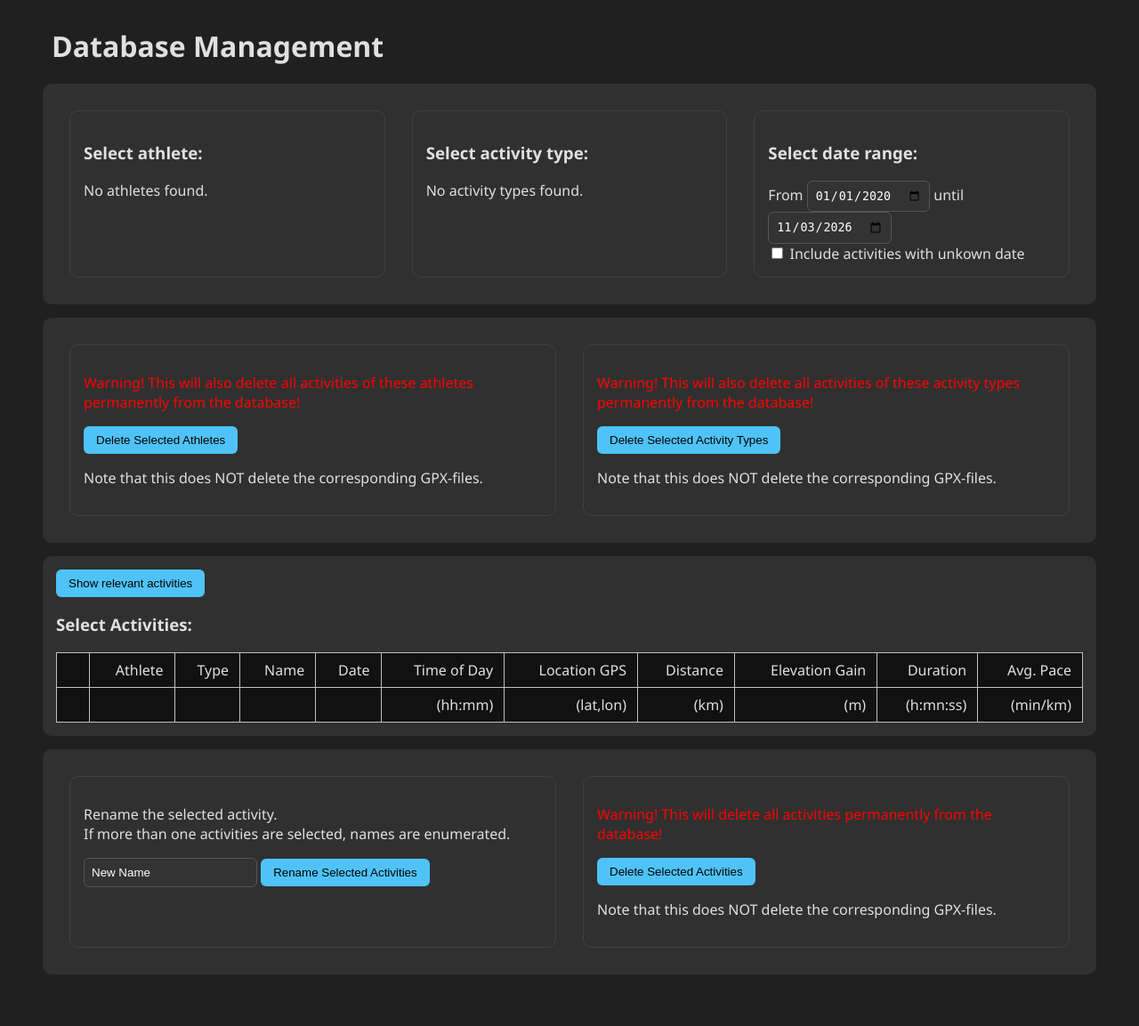
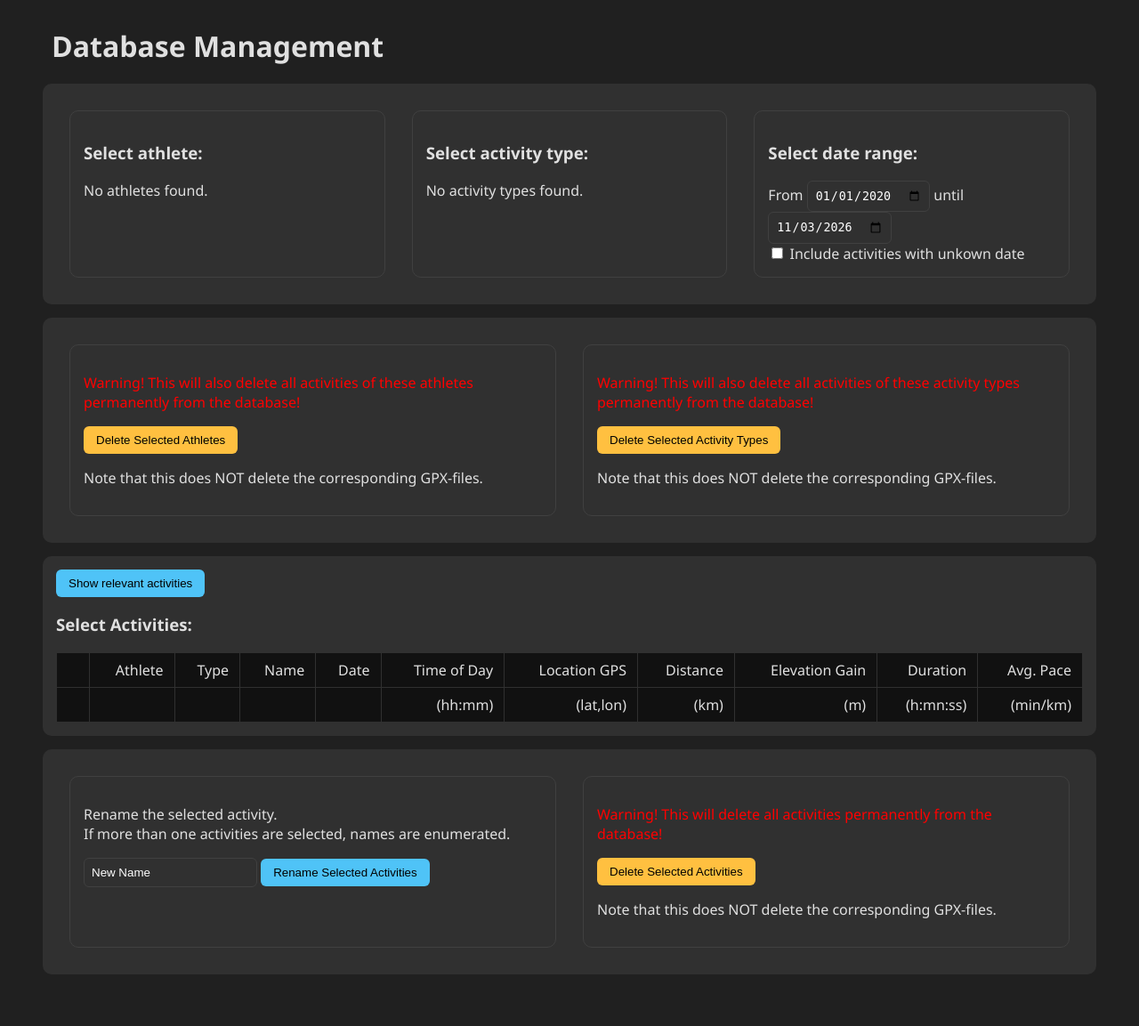
Before and after one commit to Feathergunner/GPXVis, a Flask app: page /database in a window 1280 px wide. Shown: the part 80-1233 px from the top of the page at 89% size. Run offline with Flask 3, Linux system fonts and the light colour scheme; parts of the project's set-up code (start-up, migrations or seed data) failed here and were passed over.

Commit message:
Change color of delete-buttons in database-tab, unify color management in css

```diff
--- a/static/css/style.css
+++ b/static/css/style.css
@@ -1,9 +1,12 @@
 :root {
 --bg: #202020;
 --panel: #303030;
+--panel_lowaccent: #111111;
+--panel_accent: #4fc3f7;
+--panel_warn: #ffc040;
 --border: #404040;
 --text: #e0e0e0;
---accent: #4fc3f7;
+--text_warn: #ff0000;
 }
 
 /* Navigation */
@@ -11,7 +14,7 @@
     display: flex;
     gap: 20px;
     padding: 15px 25px;
-    background-color: #333;
+    background-color: var(--panel);
 }
 
 .navbar a {
@@ -62,7 +65,7 @@ flex: 1;
 }
 
 button {
-background: var(--accent);
+background: var(--panel_accent);
 color: black;
 border: none;
 border-radius: 6px;
@@ -72,9 +75,9 @@ cursor: pointer;
 
 input,
 select {
-background: #333;
+background: var(--panel);
 color: white;
-border: 1px solid #555;
+border: 1px solid var(--border);
 border-radius: 6px;
 padding: 8px;
 }
@@ -87,6 +90,9 @@ h2 {
 	margin-left: 20px;
 }
 
+.bg_warning {
+    background-color: var(--panel_warn)
+}
 
 #map {
 	height: 500px;
@@ -99,19 +105,19 @@ h2 {
 }
 
 table {
-    background-color: #222222;
+    background-color: var(--bg);
     border-collapse: collapse;
     width: 100%;
 }
 
 th, td {
-    border: 1px solid #c0c0c0;
+    border: 1px solid var(--panel);
     padding: 8px 12px;
     text-align: right;
 }
 
 thead {
-    background-color: #111111;
+    background-color: var(--panel_lowaccent);
 }
 
 .checkbox-column {
--- a/templates/database.html
+++ b/templates/database.html
@@ -8,12 +8,12 @@
 	<div class="cleanpanel divrow">
 		<div class=" panel floating">
 			<p style="color:#FF0000;">Warning! This will also delete all activities of these athletes permanently from the database!</p>
-			<button onclick="deleteAthletes()">Delete Selected Athletes</button>
+			<button onclick="deleteAthletes()" class="bg_warning">Delete Selected Athletes</button>
 			<p>Note that this does NOT delete the corresponding GPX-files.</p>
 		</div>
 		<div class=" panel floating">
 			<p style="color:#FF0000;">Warning! This will also delete all activities of these activity types permanently from the database!</p>
-			<button onclick="deleteTypes()">Delete Selected Activity Types</button>
+			<button onclick="deleteTypes()" class="bg_warning">Delete Selected Activity Types</button>
 			<p>Note that this does NOT delete the corresponding GPX-files.</p>
 		</div>
 	</div>
@@ -28,7 +28,7 @@
    		</div>
    		<div class="panel floating">
    			<p style="color:#FF0000;">Warning! This will delete all activities permanently from the database!</p>
-   			<button onclick="deleteActivities()">Delete Selected Activities</button>
+   			<button onclick="deleteActivities()" class="bg_warning">Delete Selected Activities</button>
    			<p>Note that this does NOT delete the corresponding GPX-files.</p>
    		</div>
    	</div>
```
